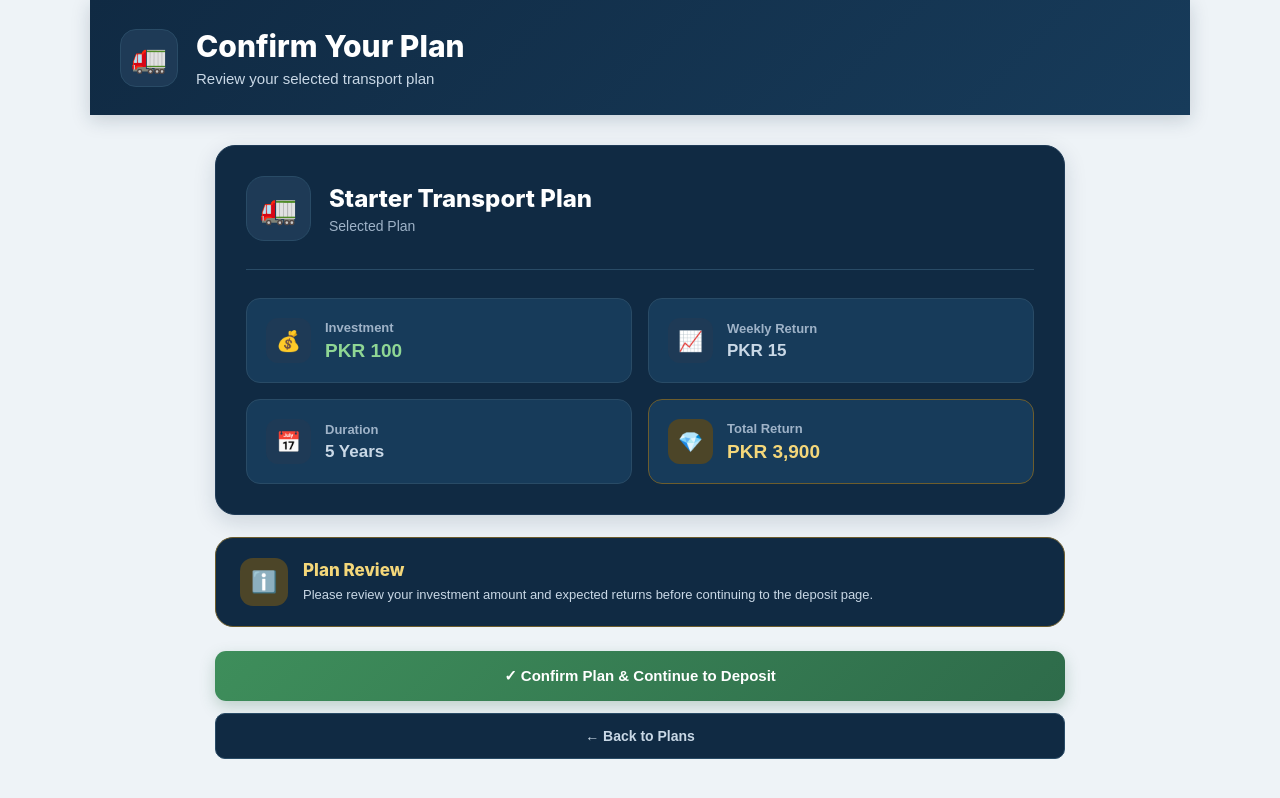
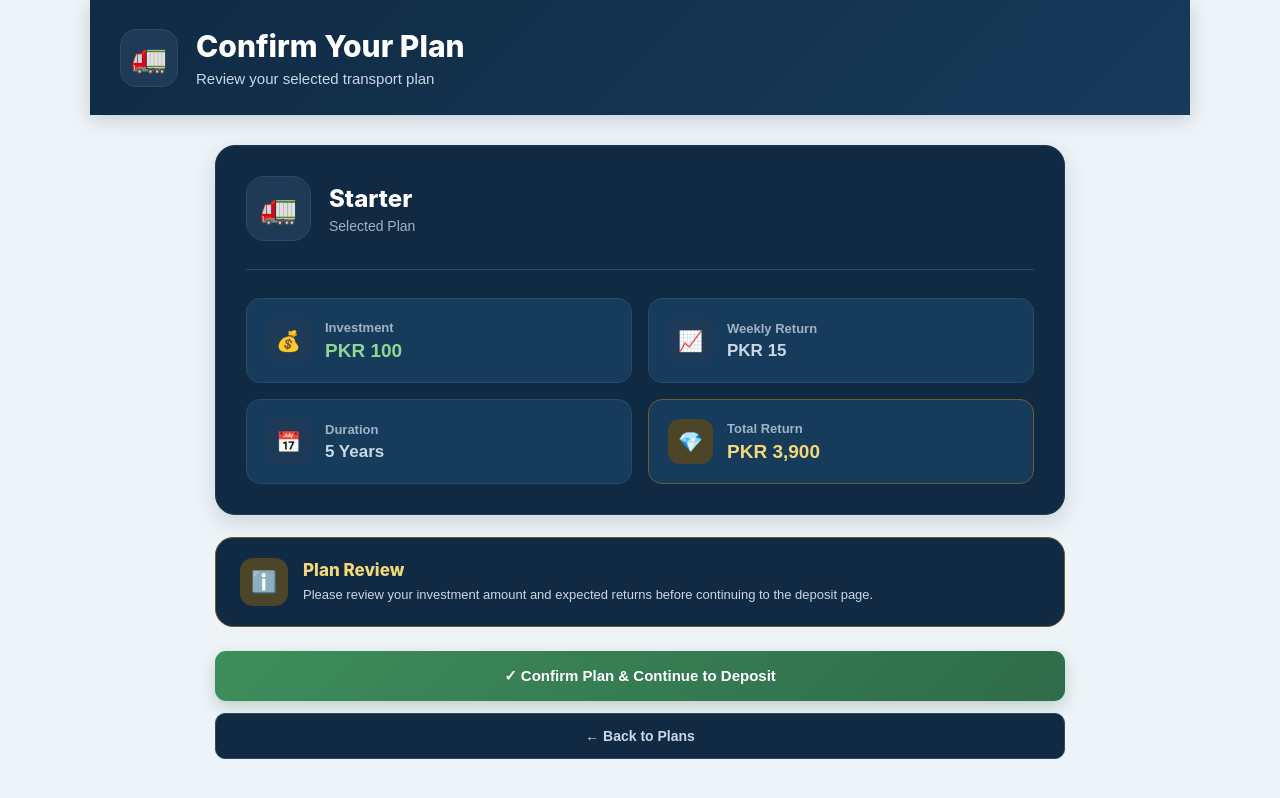
Before and after one commit to transporthub1/Transport-Hub, a Next.js app: page /plan-confirmation in a window 1280 px wide. Shown: the top 798 px of the page. Built offline with nearby package versions, Linux system fonts and the light colour scheme; sample sign-in values are in the browser's storage.

Commit message:
Fix selected plan deposit amount

```diff
--- a/app/plan-confirmation/page.js
+++ b/app/plan-confirmation/page.js
@@ -1,6 +1,81 @@
 "use client";
 
 import { useEffect, useState } from "react";
+
+const plans = [
+  {
+    id: 1,
+    name: "Starter",
+    amount: 100,
+    weekly: 15,
+  },
+  {
+    id: 2,
+    name: "Basic",
+    amount: 500,
+    weekly: 75,
+  },
+  {
+    id: 3,
+    name: "Standard",
+    amount: 1500,
+    weekly: 225,
+  },
+  {
+    id: 4,
+    name: "Premium",
+    amount: 3500,
+    weekly: 525,
+  },
+  {
+    id: 5,
+    name: "Advanced",
+    amount: 7500,
+    weekly: 1125,
+  },
+  {
+    id: 6,
+    name: "Professional",
+    amount: 13000,
+    weekly: 1950,
+  },
+  {
+    id: 7,
+    name: "Elite",
+    amount: 25000,
+    weekly: 3750,
+  },
+  {
+    id: 8,
+    name: "Executive",
+    amount: 50000,
+    weekly: 7500,
+  },
+  {
+    id: 9,
+    name: "Platinum",
+    amount: 125000,
+    weekly: 18750,
+  },
+  {
+    id: 10,
+    name: "Diamond",
+    amount: 175000,
+    weekly: 26250,
+  },
+  {
+    id: 11,
+    name: "Royal",
+    amount: 225000,
+    weekly: 33750,
+  },
+  {
+    id: 12,
+    name: "Grand Royal",
+    amount: 300000,
+    weekly: 45000,
+  },
+];
 
 export default function PlanConfirmation() {
   const [plan, setPlan] = useState(null);
@@ -13,146 +88,443 @@ export default function PlanConfirmation() {
       return;
     }
 
-    const params = new URLSearchParams(window.location.search);
+    /* =========================
+       GET USER
+    ========================= */
 
-    const name = params.get("name");
-    const price = params.get("price");
+    let savedUser = null;
 
-    // Weekly parameters
+    try {
+      savedUser = JSON.parse(
+        localStorage.getItem("transportUser") || "null"
+      );
+    } catch (error) {
+      savedUser = null;
+    }
+
+    const phone =
+      savedUser?.phone ||
+      savedUser?.mobile ||
+      savedUser?.phoneNumber ||
+      "";
+
+    /* =========================
+       GET URL PARAMETERS
+    ========================= */
+
+    const params = new URLSearchParams(
+      window.location.search
+    );
+
+    const nameParam = params.get("name");
+    const priceParam = params.get("price");
+    const amountParam = params.get("amount");
+
     const weeklyParam = params.get("weekly");
 
-    // Old parameters kept for compatibility
+    /* Old compatibility */
     const dailyParam = params.get("daily");
+
+    const planIdParam = params.get("id");
+
+    const selectedAmount = Number(
+      amountParam ||
+        priceParam ||
+        0
+    );
 
     const weekly = weeklyParam
       ? Number(weeklyParam)
       : dailyParam
       ? Number(dailyParam)
-      : null;
+      : 0;
 
-    // Fixed plan duration
-    const durationYears = 5;
-    const totalWeeks = 260;
+    /* =========================
+       FIND EXACT PLAN
+    ========================= */
 
-    if (name && price && weekly !== null && weekly > 0) {
-      const selectedPlan = {
-        name: name,
-        price: Number(price),
+    let matchingPlan = null;
 
-        weekly: weekly,
-        weeklyReturn: weekly,
+    if (planIdParam) {
+      matchingPlan = plans.find(
+        (item) =>
+          Number(item.id) ===
+          Number(planIdParam)
+      );
+    }
 
-        durationYears: durationYears,
-        durationWeeks: totalWeeks,
+    if (!matchingPlan && nameParam) {
+      matchingPlan = plans.find(
+        (item) =>
+          item.name.toLowerCase() ===
+          String(nameParam)
+            .trim()
+            .toLowerCase()
+      );
+    }
 
-        // Compatibility with old data
-        daily: weekly,
-        dailyReturn: weekly,
-        duration: totalWeeks,
+    if (
+      !matchingPlan &&
+      selectedAmount > 0
+    ) {
+      matchingPlan = plans.find(
+        (item) =>
+          Number(item.amount) ===
+          selectedAmount
+      );
+    }
 
-        total: weekly * totalWeeks,
-        totalReturn: weekly * totalWeeks,
+    /* =========================
+       BUILD SELECTED PLAN
+    ========================= */
+
+    if (
+      matchingPlan &&
+      Number(matchingPlan.weekly) > 0
+    ) {
+      const finalPlan = {
+        id: Number(matchingPlan.id),
+
+        name: matchingPlan.name,
+
+        amount: Number(
+          matchingPlan.amount
+        ),
+
+        /* Compatibility */
+        price: Number(
+          matchingPlan.amount
+        ),
+
+        weekly: Number(
+          matchingPlan.weekly
+        ),
+
+        weeklyReturn: Number(
+          matchingPlan.weekly
+        ),
+
+        /* Old compatibility */
+        daily: Number(
+          matchingPlan.weekly
+        ),
+
+        dailyReturn: Number(
+          matchingPlan.weekly
+        ),
+
+        durationYears: 5,
+
+        durationWeeks: 260,
+
+        duration: 260,
+
+        total:
+          Number(matchingPlan.weekly) *
+          260,
+
+        totalReturn:
+          Number(matchingPlan.weekly) *
+          260,
       };
 
-      setPlan(selectedPlan);
+      setPlan(finalPlan);
+
+      /* =========================
+         SAVE COMMON PLAN
+      ========================= */
 
       localStorage.setItem(
         "transportSelectedPlan",
-        JSON.stringify(selectedPlan)
+        JSON.stringify(finalPlan)
       );
-    } else {
-      const savedPlan = localStorage.getItem(
+
+      /* =========================
+         SAVE USER-SPECIFIC PLAN
+      ========================= */
+
+      if (phone) {
+        localStorage.setItem(
+          "transportSelectedPlan_" +
+            phone,
+          JSON.stringify(finalPlan)
+        );
+      }
+
+      return;
+    }
+
+    /* =========================
+       FALLBACK: SAVED PLAN
+    ========================= */
+
+    const savedPlan =
+      localStorage.getItem(
         "transportSelectedPlan"
       );
 
     if (savedPlan) {
       try {
-          const saved = JSON.parse(savedPlan);
+        const saved = JSON.parse(
+          savedPlan
+        );
 
-          const savedWeekly = Number(
-            saved.weekly ||
-              saved.weeklyReturn ||
-              saved.daily ||
-              saved.dailyReturn ||
+        const savedName = String(
+          saved?.name || ""
+        )
+          .trim()
+          .toLowerCase();
+
+        const savedAmount = Number(
+          saved?.amount ||
+            saved?.price ||
             0
         );
 
-          if (savedWeekly > 0) {
+        const savedId = Number(
+          saved?.id || 0
+        );
+
+        let savedMatchingPlan = null;
+
+        if (savedId > 0) {
+          savedMatchingPlan =
+            plans.find(
+              (item) =>
+                Number(item.id) ===
+                savedId
+            );
+        }
+
+        if (
+          !savedMatchingPlan &&
+          savedName
+        ) {
+          savedMatchingPlan =
+            plans.find(
+              (item) =>
+                item.name.toLowerCase() ===
+                savedName
+            );
+        }
+
+        if (
+          !savedMatchingPlan &&
+          savedAmount > 0
+        ) {
+          savedMatchingPlan =
+            plans.find(
+              (item) =>
+                Number(item.amount) ===
+                savedAmount
+            );
+        }
+
+        if (savedMatchingPlan) {
+          const savedWeekly = Number(
+            savedMatchingPlan.weekly
+          );
+
           const convertedPlan = {
-              ...saved,
+            id: Number(
+              savedMatchingPlan.id
+            ),
+
+            name:
+              savedMatchingPlan.name,
+
+            amount: Number(
+              savedMatchingPlan.amount
+            ),
+
+            price: Number(
+              savedMatchingPlan.amount
+            ),
 
             weekly: savedWeekly,
+
             weeklyReturn: savedWeekly,
 
-              // Compatibility
             daily: savedWeekly,
+
             dailyReturn: savedWeekly,
 
-              // Always use new duration
             durationYears: 5,
+
             durationWeeks: 260,
+
             duration: 260,
 
-              total: savedWeekly * 260,
-              totalReturn: savedWeekly * 260,
+            total:
+              savedWeekly * 260,
+
+            totalReturn:
+              savedWeekly * 260,
           };
 
           setPlan(convertedPlan);
 
           localStorage.setItem(
             "transportSelectedPlan",
-              JSON.stringify(convertedPlan)
+            JSON.stringify(
+              convertedPlan
+            )
           );
+
+          if (phone) {
+            localStorage.setItem(
+              "transportSelectedPlan_" +
+                phone,
+              JSON.stringify(
+                convertedPlan
+              )
+            );
+          }
         } else {
           setPlan(saved);
         }
       } catch (error) {
-          console.log("Plan data error");
-        }
+        console.log(
+          "Plan data error"
+        );
       }
     }
   }, []);
 
+  /* =========================
+     DEFAULT PLAN
+  ========================= */
+
   const currentPlan = plan || {
-    name: "Starter Transport Plan",
+    id: 1,
+
+    name: "Starter",
+
+    amount: 100,
+
     price: 100,
 
     weekly: 15,
+
     weeklyReturn: 15,
 
     durationYears: 5,
+
     durationWeeks: 260,
 
-    // Compatibility
     daily: 15,
+
     dailyReturn: 15,
+
     duration: 260,
 
     total: 3900,
+
     totalReturn: 3900,
   };
 
+  /* =========================
+     CONFIRM PLAN
+  ========================= */
+
   const confirmPlan = () => {
+    const savedUser =
+      (() => {
+        try {
+          return JSON.parse(
+            localStorage.getItem(
+              "transportUser"
+            ) || "null"
+          );
+        } catch {
+          return null;
+        }
+      })();
+
+    const phone =
+      savedUser?.phone ||
+      savedUser?.mobile ||
+      savedUser?.phoneNumber ||
+      "";
+
+    const amount = Number(
+      currentPlan.amount ||
+        currentPlan.price ||
+        0
+    );
+
+    const weekly = Number(
+      currentPlan.weekly ||
+        currentPlan.weeklyReturn ||
+        currentPlan.daily ||
+        currentPlan.dailyReturn ||
+        0
+    );
+
     const finalPlan = {
       ...currentPlan,
 
+      id: Number(
+        currentPlan.id || 1
+      ),
+
+      name:
+        currentPlan.name ||
+        "Starter",
+
+      amount: amount,
+
+      /* Keep price for old compatibility */
+      price: amount,
+
+      weekly: weekly,
+
+      weeklyReturn: weekly,
+
+      daily: weekly,
+
+      dailyReturn: weekly,
+
       durationYears: 5,
+
       durationWeeks: 260,
+
       duration: 260,
 
       total:
-        Number(currentPlan.weekly || 0) * 260,
+        weekly * 260,
 
       totalReturn:
-        Number(currentPlan.weekly || 0) * 260,
+        weekly * 260,
     };
+
+    /* =========================
+       SAVE COMMON PLAN
+    ========================= */
 
     localStorage.setItem(
       "transportSelectedPlan",
       JSON.stringify(finalPlan)
     );
 
-    window.location.href = "/deposit";
+    /* =========================
+       SAVE USER-SPECIFIC PLAN
+    ========================= */
+
+    if (phone) {
+      localStorage.setItem(
+        "transportSelectedPlan_" +
+          phone,
+        JSON.stringify(finalPlan)
+      );
+    }
+
+    /* =========================
+       GO TO DEPOSIT
+    ========================= */
+
+    window.location.href =
+      "/deposit";
   };
 
   return (
@@ -160,12 +532,15 @@ export default function PlanConfirmation() {
       <div style={styles.container}>
 
         {/* Header */}
+
         <header style={styles.header}>
+
           <div style={styles.headerIcon}>
             🚛
           </div>
 
           <div style={styles.headerText}>
+
             <h1 style={styles.title}>
               Confirm Your Plan
             </h1>
@@ -173,20 +548,25 @@ export default function PlanConfirmation() {
             <p style={styles.subtitle}>
               Review your selected transport plan
             </p>
+
           </div>
+
         </header>
 
         <main style={styles.content}>
 
           {/* Plan Card */}
+
           <div style={styles.planCard}>
 
             <div style={styles.planHeader}>
+
               <div style={styles.planIcon}>
                 🚛
               </div>
 
               <div style={styles.planHeaderText}>
+
                 <h2 style={styles.planName}>
                   {currentPlan.name}
                 </h2>
@@ -194,7 +574,9 @@ export default function PlanConfirmation() {
                 <p style={styles.selectedText}>
                   Selected Plan
                 </p>
+
               </div>
+
             </div>
 
             <div style={styles.divider}></div>
@@ -205,15 +587,18 @@ export default function PlanConfirmation() {
             >
 
               {/* Investment */}
+
               <div
                 className="detail-card"
                 style={styles.detailCard}
               >
+
                 <div style={styles.detailIcon}>
                   💰
                 </div>
 
                 <div style={styles.detailContent}>
+
                   <p style={styles.label}>
                     Investment
                   </p>
@@ -221,22 +606,29 @@ export default function PlanConfirmation() {
                   <strong style={styles.investment}>
                     PKR{" "}
                     {Number(
-                      currentPlan.price
+                      currentPlan.amount ||
+                        currentPlan.price ||
+                        0
                     ).toLocaleString()}
                   </strong>
+
                 </div>
+
               </div>
 
               {/* Weekly Return */}
+
               <div
                 className="detail-card"
                 style={styles.detailCard}
               >
+
                 <div style={styles.detailIcon}>
                   📈
                 </div>
 
                 <div style={styles.detailContent}>
+
                   <p style={styles.label}>
                     Weekly Return
                   </p>
@@ -244,22 +636,28 @@ export default function PlanConfirmation() {
                   <strong style={styles.value}>
                     PKR{" "}
                     {Number(
-                      currentPlan.weekly
+                      currentPlan.weekly ||
+                        0
                     ).toLocaleString()}
                   </strong>
+
                 </div>
+
               </div>
 
               {/* Duration */}
+
               <div
                 className="detail-card"
                 style={styles.detailCard}
               >
+
                 <div style={styles.detailIcon}>
                   📅
                 </div>
 
                 <div style={styles.detailContent}>
+
                   <p style={styles.label}>
                     Duration
                   </p>
@@ -267,19 +665,24 @@ export default function PlanConfirmation() {
                   <strong style={styles.value}>
                     5 Years
                   </strong>
+
                 </div>
+
               </div>
 
               {/* Total Return */}
+
               <div
                 className="total-card"
                 style={styles.totalCard}
               >
+
                 <div style={styles.totalIcon}>
                   💎
                 </div>
 
                 <div style={styles.detailContent}>
+
                   <p style={styles.label}>
                     Total Return
                   </p>
@@ -288,17 +691,22 @@ export default function PlanConfirmation() {
                     PKR{" "}
                     {(
                       Number(
-                        currentPlan.weekly || 0
+                        currentPlan.weekly ||
+                          0
                       ) * 260
                     ).toLocaleString()}
                   </strong>
-                </div>
+
                 </div>
 
               </div>
+
+            </div>
+
           </div>
 
           {/* Notice */}
+
           <div style={styles.noticeCard}>
 
             <div style={styles.noticeIcon}>
@@ -306,6 +714,7 @@ export default function PlanConfirmation() {
             </div>
 
             <div style={styles.noticeContent}>
+
               <h3 style={styles.noticeTitle}>
                 Plan Review
               </h3>
@@ -315,11 +724,13 @@ export default function PlanConfirmation() {
                 expected returns before continuing to the
                 deposit page.
               </p>
+
             </div>
 
           </div>
 
           {/* Actions */}
+
           <div style={styles.actions}>
 
             <button
@@ -345,6 +756,7 @@ export default function PlanConfirmation() {
       </div>
 
       {/* Responsive Mobile CSS */}
+
       <style jsx>{`
         * {
           box-sizing: border-box;
```
Lines whose indentation alone changed are shown as unchanged.
